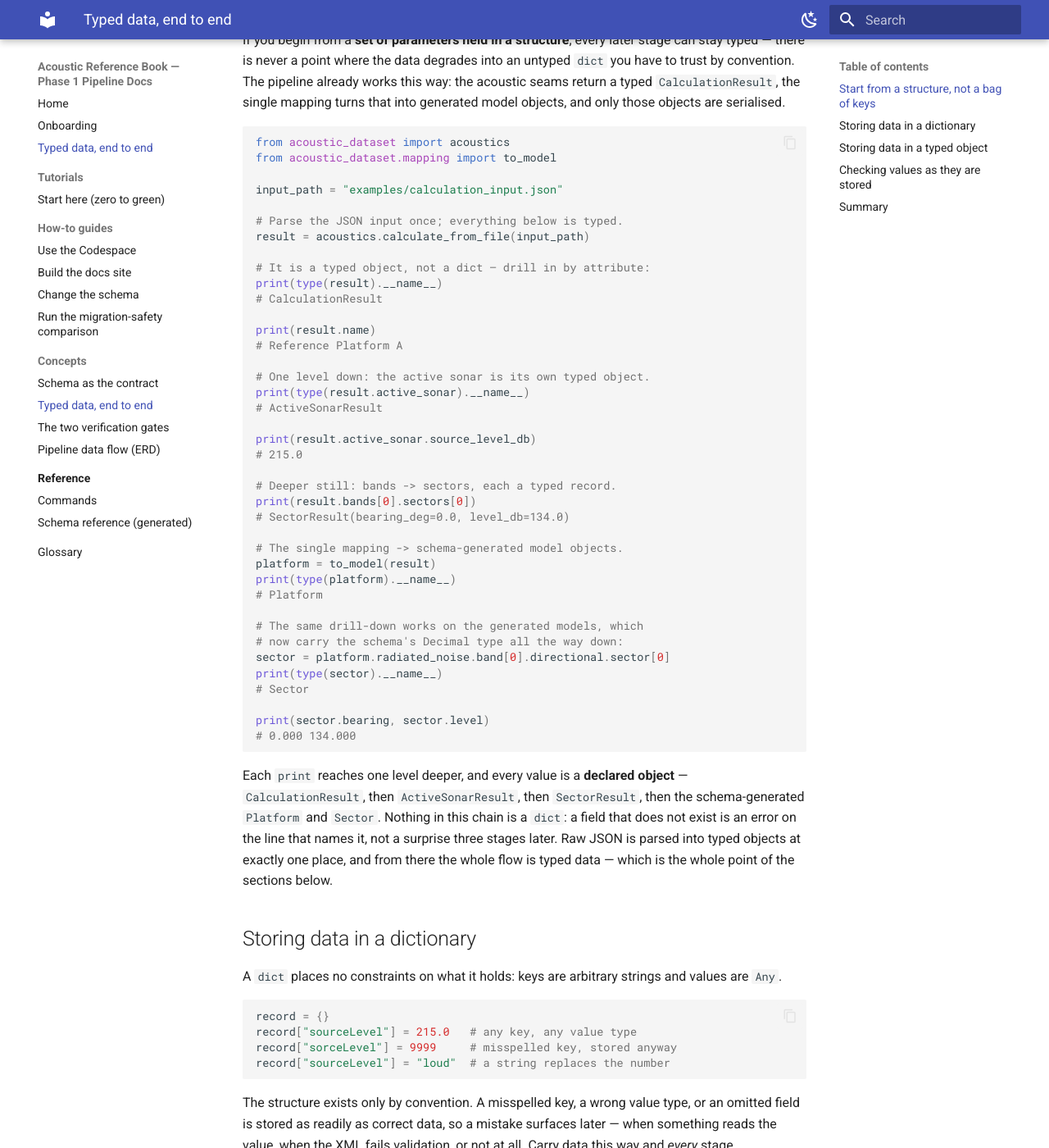
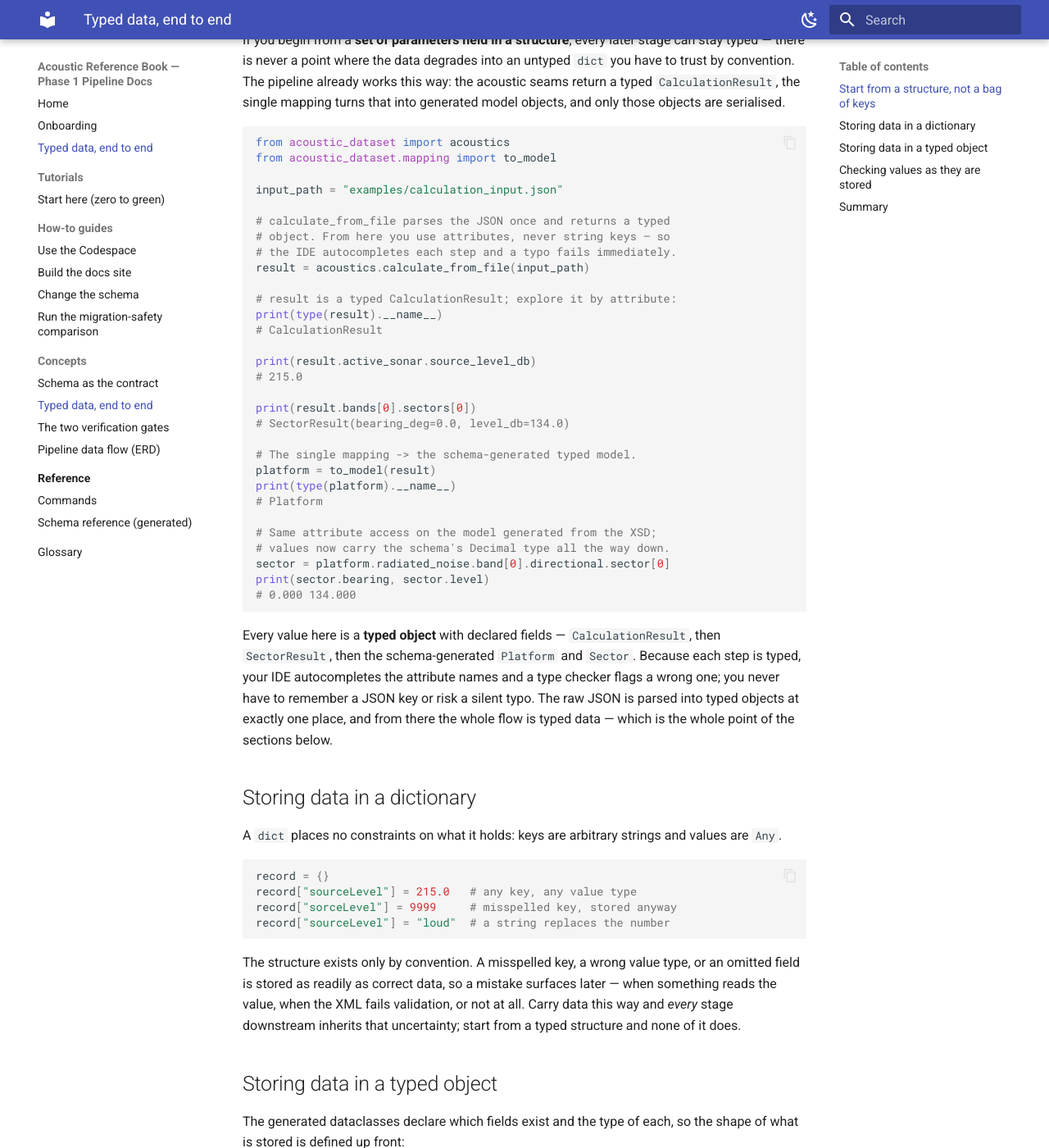
Before and after one commit to DeepBlueCLtd/python-party, an MkDocs documentation site: the page built from docs/concepts/typed-vs-dicts.md, in a window 1280 px wide and 1400 px high, scrolled down 363 px. Shown: the whole window at 82% size. Built offline with MkDocs 1.6.1 and Material for MkDocs 9.7.7, drawn with Linux system fonts in a browser that asks for light colours.

Commit message:
docs: frame the typed-data example around IDE autocomplete
Clarify that the example explores only typed structures, never the raw JSON.
calculate_from_file returns a typed CalculationResult (not the parsed dict),
so the walkthrough now says so explicitly and leads with the payoff: you use
attributes rather than string keys, the IDE autocompletes each step, and a
typo fails immediately. The JSON is parsed once internally and never indexed
by key. Printed outputs are unchanged and still captured from a real run.

````diff
--- a/docs/concepts/typed-vs-dicts.md
+++ b/docs/concepts/typed-vs-dicts.md
@@ -21,48 +21,39 @@ from acoustic_dataset.mapping import to_model
 
 input_path = "examples/calculation_input.json"
 
-# Parse the JSON input once; everything below is typed.
+# calculate_from_file parses the JSON once and returns a typed
+# object. From here you use attributes, never string keys — so
+# the IDE autocompletes each step and a typo fails immediately.
 result = acoustics.calculate_from_file(input_path)
 
-# It is a typed object, not a dict — drill in by attribute:
+# result is a typed CalculationResult; explore it by attribute:
 print(type(result).__name__)
 # CalculationResult
-
-print(result.name)
-# Reference Platform A
-
-# One level down: the active sonar is its own typed object.
-print(type(result.active_sonar).__name__)
-# ActiveSonarResult
 
 print(result.active_sonar.source_level_db)
 # 215.0
 
-# Deeper still: bands -> sectors, each a typed record.
 print(result.bands[0].sectors[0])
 # SectorResult(bearing_deg=0.0, level_db=134.0)
 
-# The single mapping -> schema-generated model objects.
+# The single mapping -> the schema-generated typed model.
 platform = to_model(result)
 print(type(platform).__name__)
 # Platform
 
-# The same drill-down works on the generated models, which
-# now carry the schema's Decimal type all the way down:
+# Same attribute access on the model generated from the XSD;
+# values now carry the schema's Decimal type all the way down.
 sector = platform.radiated_noise.band[0].directional.sector[0]
-print(type(sector).__name__)
-# Sector
-
 print(sector.bearing, sector.level)
 # 0.000 134.000
 ```
 
-Each `print` reaches one level deeper, and every value is a **declared object** —
-`CalculationResult`, then `ActiveSonarResult`, then `SectorResult`, then the schema-generated
-`Platform` and `Sector`. Nothing in this chain is a `dict`: a field that does not exist is an
-error on the line that names it, not a surprise three stages later. Raw JSON is parsed into
-typed objects at exactly one place, and from there the whole flow is typed data — which is the
-whole point of the sections below.
+Every value here is a **typed object** with declared fields — `CalculationResult`, then
+`SectorResult`, then the schema-generated `Platform` and `Sector`. Because each step is typed,
+your IDE autocompletes the attribute names and a type checker flags a wrong one; you never have
+to remember a JSON key or risk a silent typo. The raw JSON is parsed into typed objects at
+exactly one place, and from there the whole flow is typed data — which is the whole point of the
+sections below.
 
 ## Storing data in a dictionary
 
````
